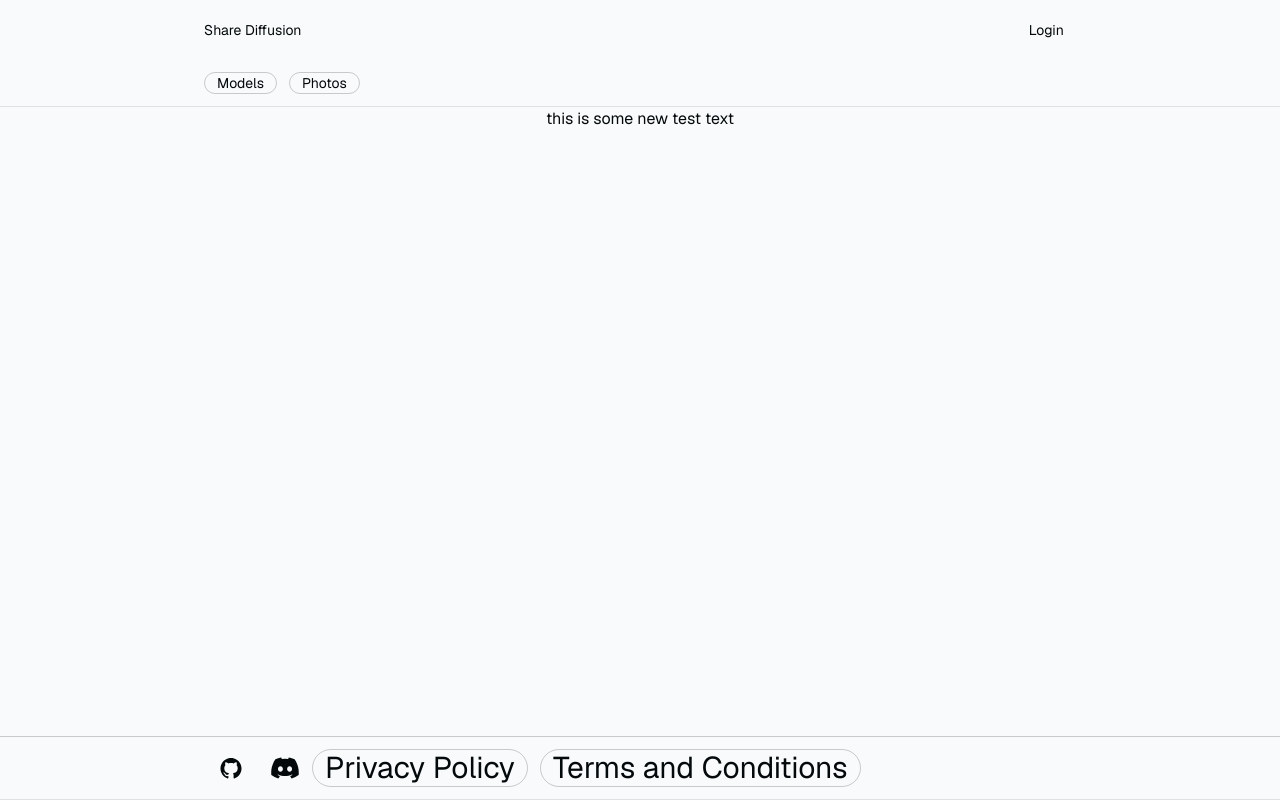
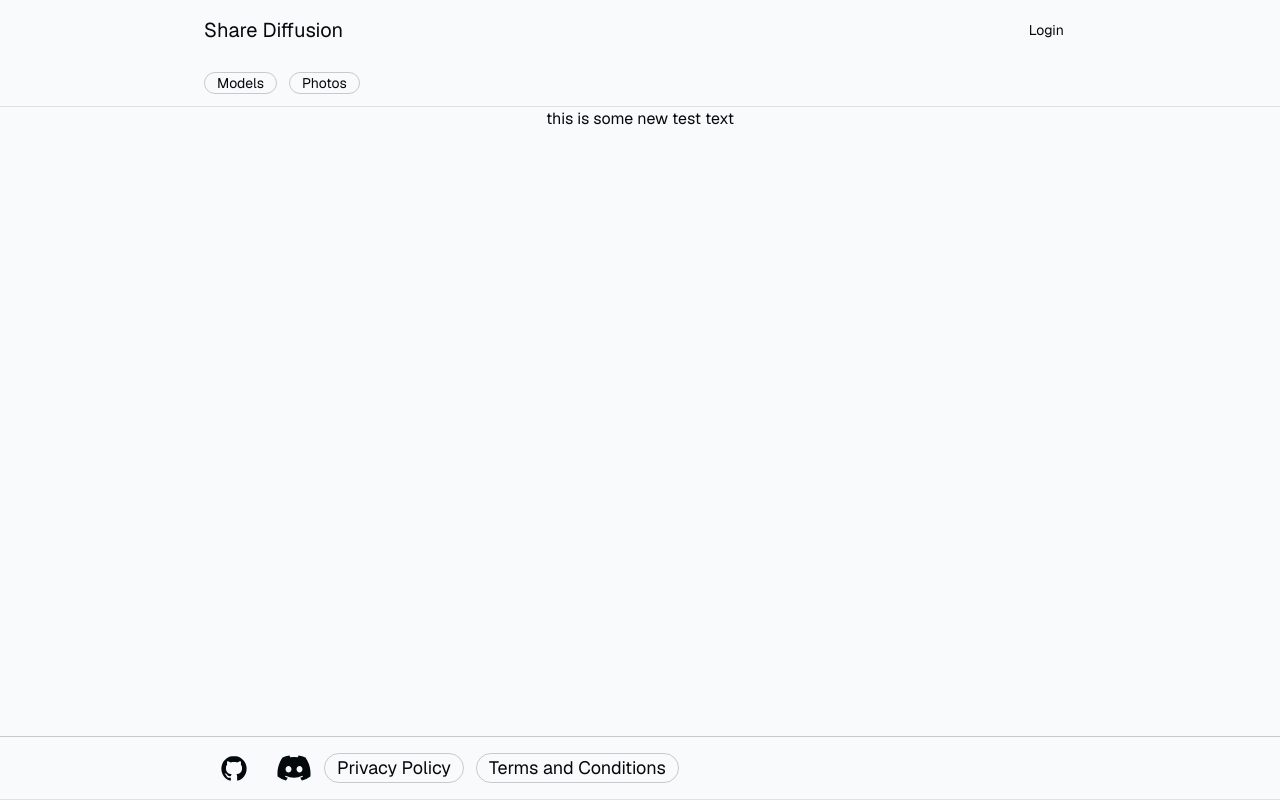
Before and after one commit to killacan/sharediffusion, a Next.js app: page /models in a window 1280 px wide. Built offline with nearby package versions, Linux system fonts and the light colour scheme; no server answers.

Commit message:
comment out top models and photos until feature completed

```diff
--- a/app/_components/footer.tsx
+++ b/app/_components/footer.tsx
@@ -1,17 +1,19 @@
 import { DiGithubBadge } from "react-icons/di";
 import { FaDiscord } from "react-icons/fa";
-import LinkComponent from "./link";
-import { Link } from "lucide-react";
+// import LinkComponent from "./link";
+import Link from "next/link";
 
 export default function Footer() {
 
-    return (
+  let toslink = "text-lg px-3 border rounded-full mr-3 hover:bg-slate-600"
+
+  return (
     <footer className="w-full flex justify-center border-t border-b border-b-foreground/10 h-16">
-      <div className="w-full max-w-4xl flex items-center p-3 text-3xl">
+      <div className="w-full max-w-4xl flex items-center p-3 text-4xl">
         <a className="px-3" href="https://github.com/killacan/sharediffusion" target="_blank" rel="noopener noreferrer"><DiGithubBadge /></a>
         <a className="px-3" href="https://discord.gg/y7aMda893Y" target="_blank" rel="noopener noreferrer"><FaDiscord /></a>
-        <LinkComponent href={"/privacypolicy"}>Privacy Policy</LinkComponent>
-        <LinkComponent href={"/tos"}>Terms and Conditions</LinkComponent>
+        <Link className={toslink} href={"/privacypolicy"}>Privacy Policy</Link>
+        <Link className={toslink} href={"/tos"}>Terms and Conditions</Link>
       </div>
     </footer>
   )
--- a/app/_components/link.tsx
+++ b/app/_components/link.tsx
@@ -4,7 +4,7 @@ import Link from "next/link";
 
 export default function LinkComponent({ href, children }: { href: string, children: any }) {
   return (
-    <Link className="px-3 border rounded-full mr-3" href={href}>
+    <Link className="px-3 border rounded-full mr-3 bg-btn-background " href={href}>
         {children}
     </Link>
   );
--- a/app/_components/nav.tsx
+++ b/app/_components/nav.tsx
@@ -24,7 +24,7 @@ export default async function Nav() {
   return (
     <nav className="w-full flex flex-col justify-center items-center border-b border-b-foreground/10 h-17">
         <div className="w-full max-w-4xl flex justify-between items-center p-3 text-sm">
-          <a href={"/"}>Share Diffusion</a>
+          <a className='text-xl' href={"/"}>Share Diffusion</a>
           {isSupabaseConnected && <AuthButton />}
         </div>
         <div className="w-full max-w-4xl flex items-center p-3 text-sm">
--- a/app/page.tsx
+++ b/app/page.tsx
@@ -7,14 +7,14 @@ export default async function Index() {
 
       <div className="animate-in flex-1 flex flex-col gap-20 opacity-0 max-w-4xl px-3">
         <main className="flex-1 flex flex-col gap-6">
-          <h1 className="text-6xl text-center">Share Diffusion</h1>
-          <div className="">
+          <h1 className="text-6xl text-center pt-6">Share Diffusion</h1>
+          {/* <div className="">
             <h2 className="text-3xl text-center">Top Models</h2>
           </div>
 
           <div className="">
             <h2 className="text-3xl text-center">Top Photos</h2>
-          </div>
+          </div> */}
 
           <div className="flex flex-col gap-6">
             <h2 className="text-3xl text-center">About</h2>
```
